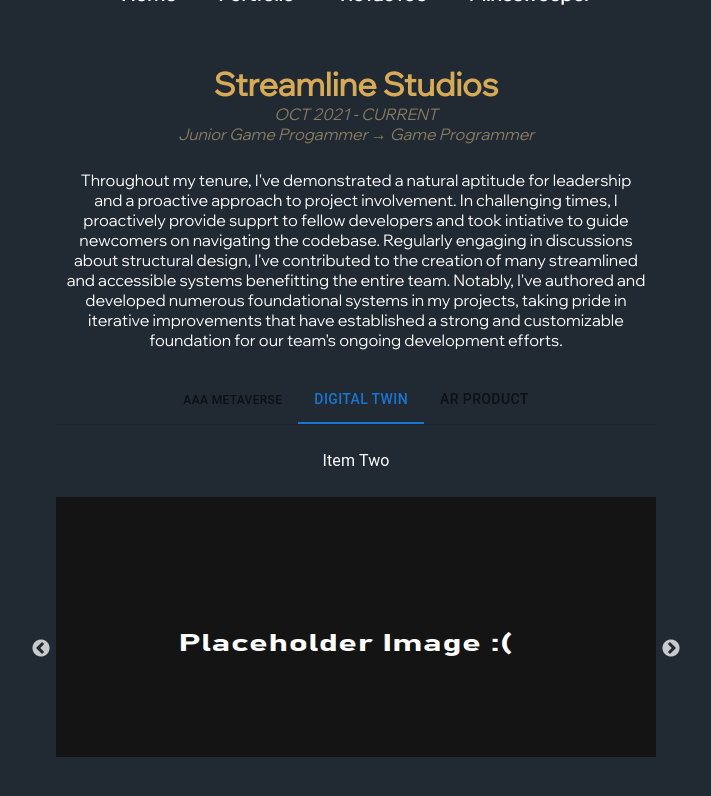
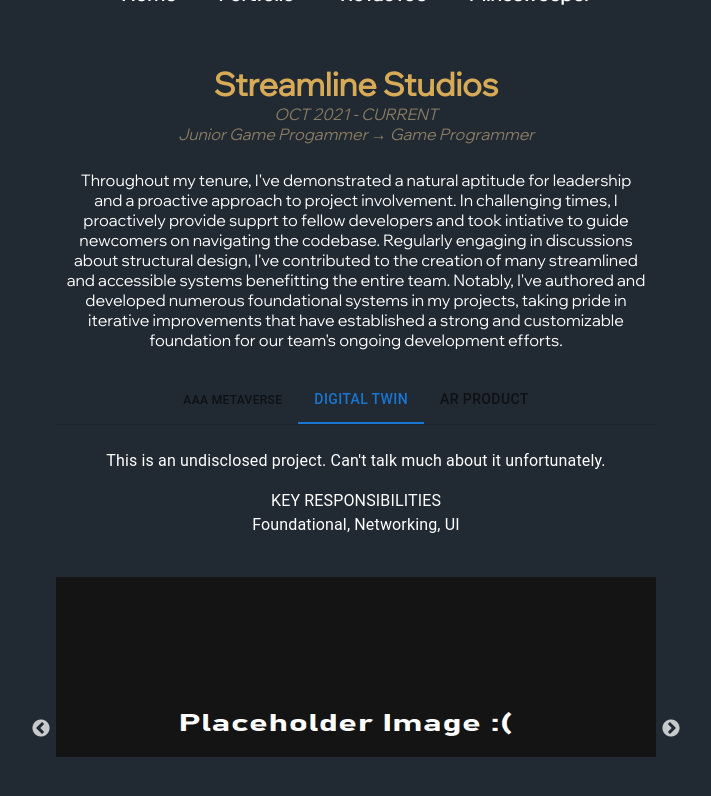
Before and after one commit to Magthylius/magthylius.github.io, a React (Create React App) app: page /#/portfolio in a window 1280 px wide. Both pictures are taken after a click on the tab "DIGITAL TWIN". Shown: the part 41-837 px from the top of the page, without its empty margins (284-995 px from the left). Built offline with nearby package versions, Linux system fonts and the light colour scheme.

Commit message:
feat: content

```diff
--- a/src/Pages/Portfolio/Portfolio.tsx
+++ b/src/Pages/Portfolio/Portfolio.tsx
@@ -99,7 +99,23 @@
 }
 
 function ExperienceSection(props: IExperienceSectionProps) {
+  const [tabIndex, setTabIndex] = useState(0);
   const { readMode } = props;
+  const images: string[] = [PlaceholderImagePath, PlaceholderImagePath];
+  const imagesMap = images.map((imagePath, index) => {
+    return <img src={imagePath} alt={index.toString()} className="displays" />
+  })
+
+  const onTabChange = (event: React.SyntheticEvent, newValue: number) => {
+    setTabIndex(newValue);
+  };
+
+  const tabProps = (index: number) => {
+    return {
+      id: `simple-tab-${index}`,
+      'aria-controls': `simple-tabpanel-${index}`,
+    };
+  }
 
   const timelineLabel =
     readMode === ReadMode.Normal ? "OCT 2021 - CURRENT" : "2 YEARS";
@@ -124,23 +140,6 @@
         with pride, improving them over time for the team.
       </p>
 
-  const [tabIndex, setTabIndex] = useState(0);
-
-  const onTabChange = (event: React.SyntheticEvent, newValue: number) => {
-    setTabIndex(newValue);
-  };
-
-  function TabProps(index: number) {
-    return {
-      id: `simple-tab-${index}`,
-      'aria-controls': `simple-tabpanel-${index}`,
-    };
-  }
-
-  const images: string[] = [PlaceholderImagePath, PlaceholderImagePath];
-  const imagesMap = images.map((imagePath, index) => {
-    return <img src={imagePath} alt={index.toString()} className="displays" />
-  })
 
   return (
     <div className="experienceSection">
@@ -153,19 +152,32 @@
       <div className="carousel">
         <Box sx={{ borderBottom: 1, borderColor: 'divider' }}>
           <Tabs value={tabIndex} onChange={onTabChange} aria-label="basic tabs example" centered>
-            <Tab label="AAA METAVERSE" {...TabProps(0)} wrapped />
-            <Tab label="DIGITAL TWIN" {...TabProps(1)} />
-            <Tab label="AR PRODUCT" {...TabProps(2)} />
+            <Tab label="AAA METAVERSE" {...tabProps(0)} wrapped />
+            <Tab label="DIGITAL TWIN" {...tabProps(1)} />
+            <Tab label="AR PRODUCT" {...tabProps(2)} />
           </Tabs>
         </Box>
         <CustomTabPanel value={tabIndex} index={0}>
-          Item One
+          This is an undisclosed project, expected to be announced in September 2023.
+          Can't talk much about it unfortunately.
+          <p>
+            KEY RESPONSIBILITIES<br />
+            Foundational, Networking, UI, Gameplay, Porting
+          </p>
         </CustomTabPanel>
         <CustomTabPanel value={tabIndex} index={1}>
-          Item Two
+          This is an undisclosed project. Can't talk much about it unfortunately.
+          <p>
+            KEY RESPONSIBILITIES<br />
+            Foundational, Networking, UI
+          </p>
         </CustomTabPanel>
         <CustomTabPanel value={tabIndex} index={2}>
-          Item Three
+          This is an undisclosed project. Can't talk much about it unfortunately.
+          <p>
+            KEY RESPONSIBILITIES<br />
+            Foundational, Technical Art, UI
+          </p>
         </CustomTabPanel>
         <ShowcaseCarousel content={imagesMap} />
       </div>
```
